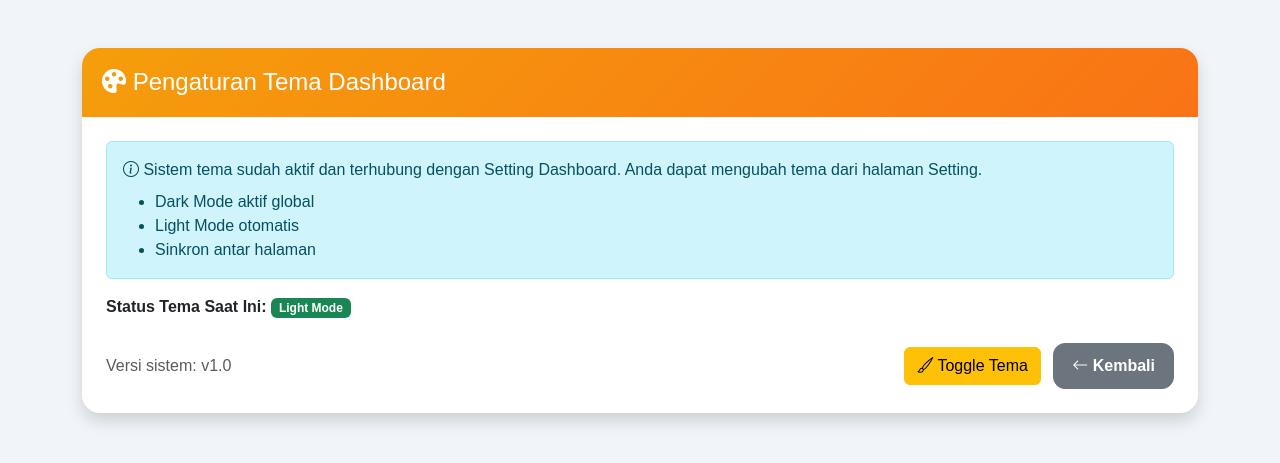
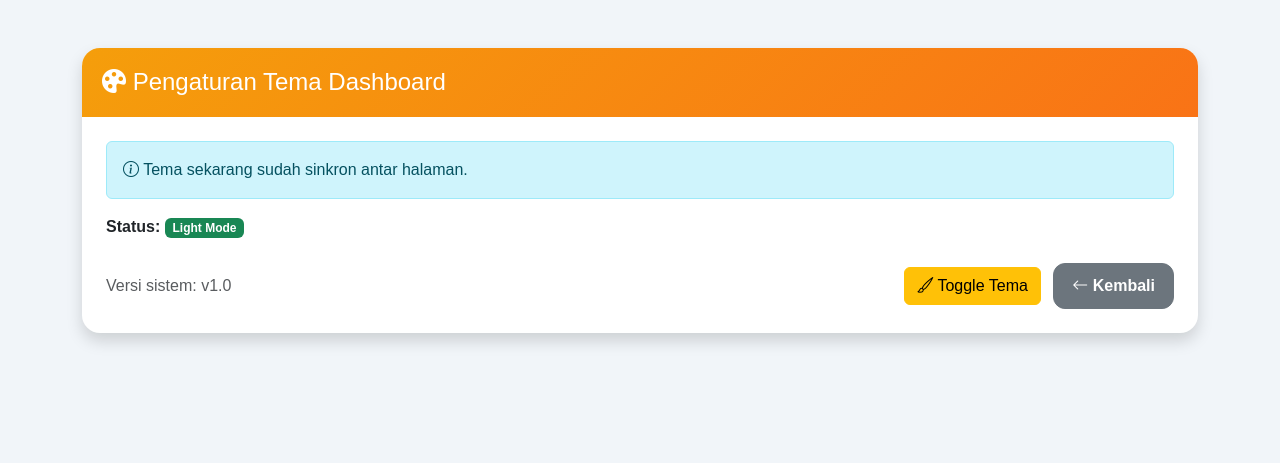
Before and after one commit to sauljannah/penjualan_mitra_azam, a PHP site: page /tema.php in a window 1280 px wide. Shown: the top 463 px of the page. Run offline with PHP 8.4, Linux system fonts and the light colour scheme; the visitor is signed in with stand-in values (Sample User, id 1).

Commit message:
Update setting.php

```diff
--- a/admin/edit_toko.php
+++ b/admin/edit_toko.php
@@ -1,7 +1,3 @@
-<<<<<<< HEAD
-
-=======
->>>>>>> f205cce7a69e52192516bd713030aa7fd325ed21
 <?php
 
 session_start();
--- a/admin/tema.php
+++ b/admin/tema.php
@@ -19,38 +19,31 @@ if(!isset($_SESSION['level']) || $_SESSION['level'] != 'admin'){
 <link href="https://cdn.jsdelivr.net/npm/bootstrap@5.3.3/dist/css/bootstrap.min.css" rel="stylesheet">
 <link href="https://cdn.jsdelivr.net/npm/bootstrap-icons@1.11.3/font/bootstrap-icons.min.css" rel="stylesheet">
 
-<!-- ================= THEME SYSTEM ================= -->
-<script src="../assets/theme.js"></script>
-
 <style>
 
-/* ================= BASE ================= */
 body{
     background:#f1f5f9;
     font-family:Arial, sans-serif;
     transition:0.3s;
 }
 
-/* ================= DARK MODE ================= */
+/* DARK MODE */
 body.dark-mode{
     background:#0f172a;
     color:#e2e8f0;
 }
 
-/* ================= CARD ================= */
 .theme-card{
     border-radius:18px;
     border:none;
     transition:0.3s;
 }
 
-/* DARK CARD */
 body.dark-mode .theme-card{
     background:#1e293b;
     color:#e2e8f0;
 }
 
-/* HEADER */
 .theme-header{
     background:linear-gradient(135deg,#f59e0b,#f97316);
     color:white;
@@ -58,12 +51,10 @@ body.dark-mode .theme-card{
     padding:20px;
 }
 
-/* DARK HEADER */
 body.dark-mode .theme-header{
     background:linear-gradient(135deg,#334155,#1e293b);
 }
 
-/* BUTTON */
 .btn-back{
     border-radius:12px;
     padding:10px 18px;
@@ -80,67 +71,37 @@ body.dark-mode .theme-header{
 
     <div class="card shadow theme-card">
 
-        <!-- HEADER -->
         <div class="theme-header">
-
             <h4 class="mb-0">
                 <i class="bi bi-palette-fill"></i>
                 Pengaturan Tema Dashboard
             </h4>
-
         </div>
 
-        <!-- BODY -->
         <div class="card-body p-4">
 
-            <!-- INFO -->
             <div class="alert alert-info">
-
                 <i class="bi bi-info-circle"></i>
-                Sistem tema sudah aktif dan terhubung dengan Setting Dashboard.
-                Anda dapat mengubah tema dari halaman Setting.
-
-                <ul class="mb-0 mt-2">
-                    <li>Dark Mode aktif global</li>
-                    <li>Light Mode otomatis</li>
-                    <li>Sinkron antar halaman</li>
-                </ul>
-
+                Tema sekarang sudah sinkron antar halaman.
             </div>
 
-            <!-- STATUS TEMA -->
             <div class="mb-3">
-
-                <strong>Status Tema Saat Ini:</strong>
-                <span id="themeStatus" class="badge bg-secondary">Checking...</span>
-
+                <strong>Status:</strong>
+                <span id="themeStatus" class="badge bg-secondary">Loading...</span>
             </div>
 
-            <!-- ACTION -->
             <div class="d-flex justify-content-between align-items-center mt-4">
 
-                <span class="text-muted">
-                    Versi sistem: v1.0
-                </span>
+                <span class="text-muted">Versi sistem: v1.0</span>
 
                 <div>
 
-                    <!-- TOGGLE TEMA -->
-                    <button class="btn btn-warning me-2"
-                            onclick="toggleTheme()">
-
-                        <i class="bi bi-brush"></i>
-                        Toggle Tema
-
+                    <button class="btn btn-warning me-2" onclick="toggleTheme()">
+                        <i class="bi bi-brush"></i> Toggle Tema
                     </button>
 
-                    <!-- KEMBALI -->
-                    <a href="setting.php"
-                       class="btn btn-secondary btn-back">
-
-                        <i class="bi bi-arrow-left"></i>
-                        Kembali
-
+                    <a href="setting.php" class="btn btn-secondary btn-back">
+                        <i class="bi bi-arrow-left"></i> Kembali
                     </a>
 
                 </div>
@@ -153,30 +114,54 @@ body.dark-mode .theme-header{
 
 </div>
 
-<!-- ================= SYNC STATUS ================= -->
+<!-- ================= THEME SCRIPT (FIX UTAMA) ================= -->
 <script>
 
+function applyTheme(){
+    const theme = localStorage.getItem("theme");
+
+    if(theme === "dark"){
+        document.body.classList.add("dark-mode");
+    } else {
+        document.body.classList.remove("dark-mode");
+    }
+}
+
+function toggleTheme(){
+    let theme = localStorage.getItem("theme");
+
+    if(theme === "dark"){
+        localStorage.setItem("theme","light");
+    } else {
+        localStorage.setItem("theme","dark");
+    }
+
+    applyTheme();
+    updateStatus();
+}
+
 function updateStatus(){
-
     const theme = localStorage.getItem("theme");
     const status = document.getElementById("themeStatus");
 
     if(theme === "dark"){
         status.className = "badge bg-dark";
         status.innerText = "Dark Mode";
-    }else{
+    } else {
         status.className = "badge bg-success";
         status.innerText = "Light Mode";
     }
 }
 
-// update saat load
 document.addEventListener("DOMContentLoaded", function(){
 
+    // default theme jika belum ada
+    if(!localStorage.getItem("theme")){
+        localStorage.setItem("theme","light");
+    }
+
+    applyTheme();
     updateStatus();
-
-    // update setiap toggle
-    setInterval(updateStatus, 500);
 
 });
 
```
Also changed, not shown: admin/setting.php (+9 -39 lines).
